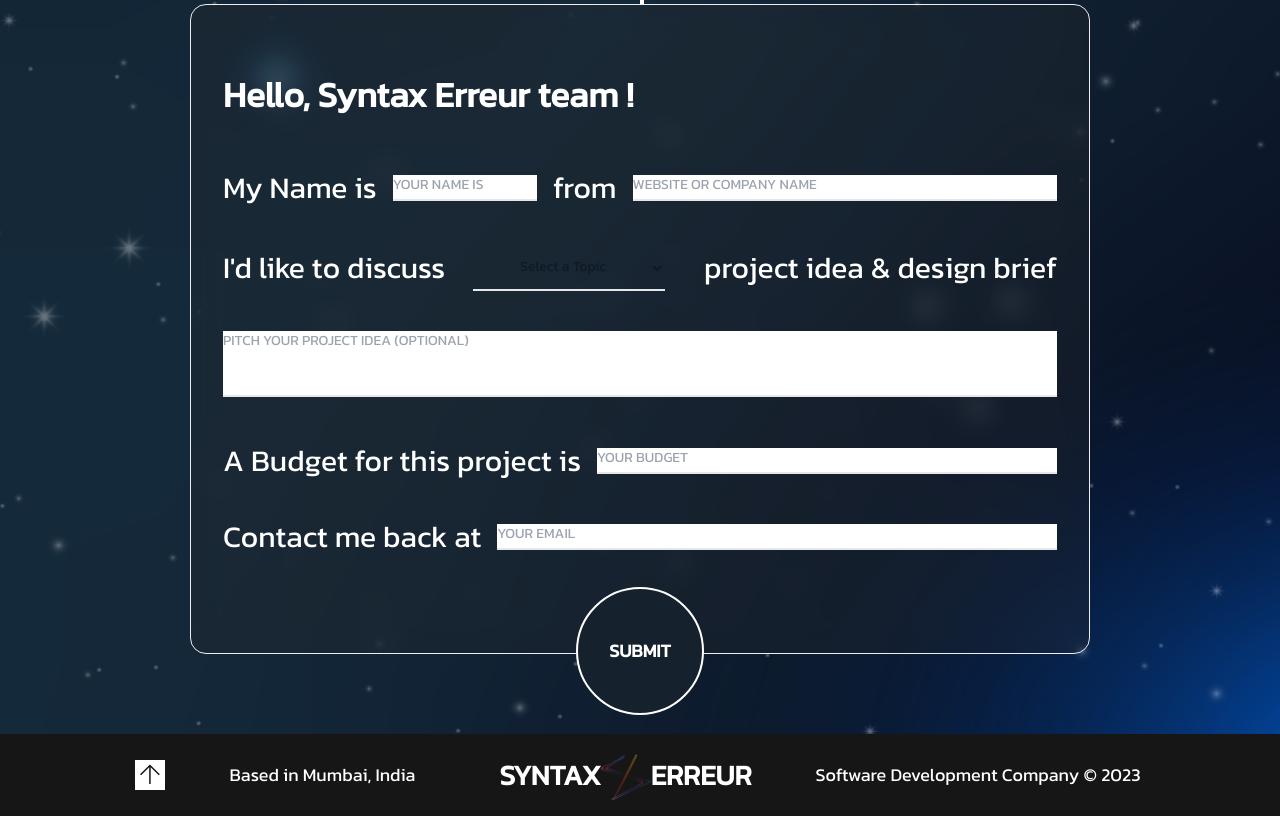
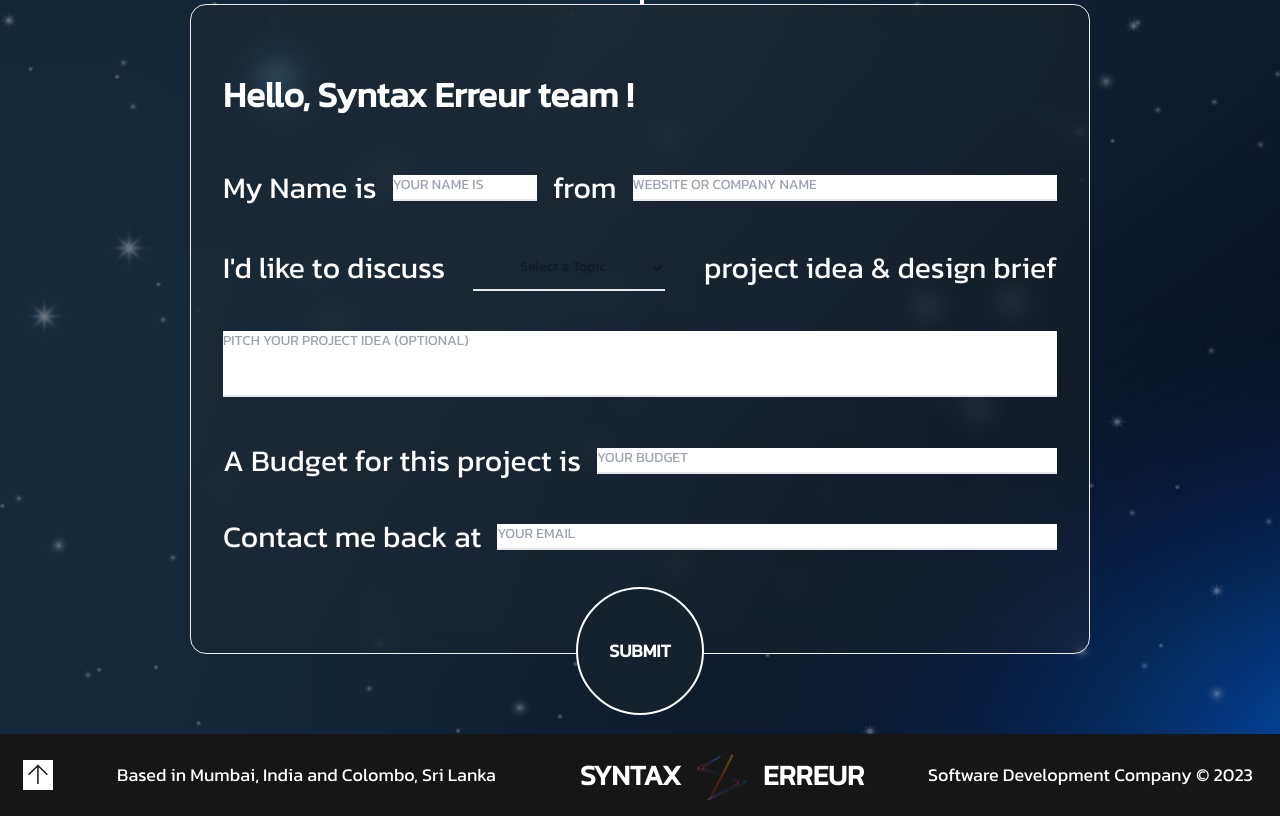
Before and after one commit to tusharverma06/Syntax-OpenSource-Website, a React (Vite) app: page / in a window 1280 px wide. Shown: the part 5952-6768 px from the top of the page. Built offline with nearby package versions, Linux system fonts and the light colour scheme.

Commit message:
added spacing b/w syntax erreur

```diff
--- a/src/components/Pages/Footer.jsx
+++ b/src/components/Pages/Footer.jsx
@@ -5,7 +5,8 @@ import { Link } from 'react-scroll'
 const Footer = () => {
   return (
     <div>
-      <div className="relative z-10 flex flex-col px-4 md:flex-row justify-center items-center gap-16 bg-[#161616]  pt-4 pb-4 pr-5">
+      <div className="relative z-10 flex flex-col px-4 md:flex-row justify-center items-center gap-16 bg-[#161616] py-4 pr-5">
+
         <Link
           to='Home'
           spy={true}
@@ -17,12 +18,12 @@ const Footer = () => {
         <div className='flex items-center '>
 
           <p className="text-lg font-light text-left font-Kanit ">
-            Based in Mumbai, India
+            Based in Mumbai, India and Colombo, Sri Lanka
           </p>
 
         </div>
         <div className="mt-1 ml-5">
-          <h1 className="whitespace-nowrap font-extrabold font-Kanit uppercase flex justify-center text-[28px] ">
+          <h1 className="whitespace-nowrap gap-4 font-extrabold font-Kanit uppercase flex justify-center text-[28px] ">
             SYNTAX  <img src={SElogo} width="50px" /> ERREUR
           </h1>
 
```
